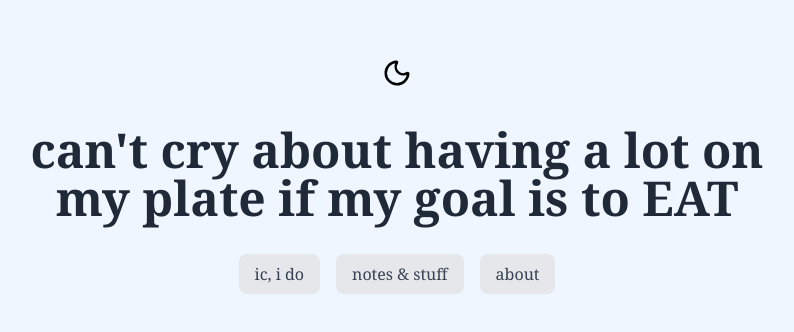
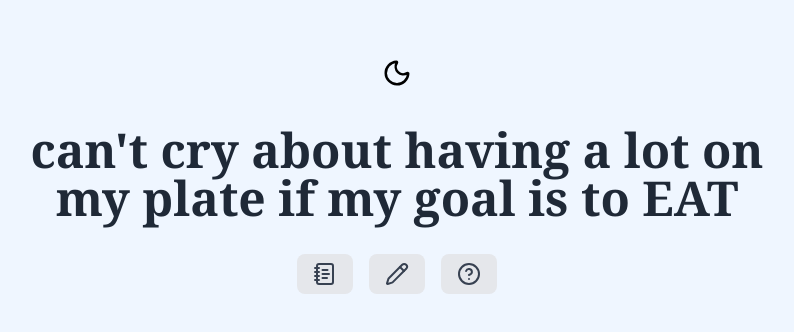
Before and after one commit to irisc52/ic-i-do, a React (Vite) app: page / in a window 1280 px wide. Shown: the part 224-556 px from the top of the page, without its empty margins (243-1037 px from the left). Built offline with nearby package versions, Linux system fonts and the light colour scheme.

Commit message:
working hoome/about/notes/app buttons, notes page w/ data persistance, changed date format for off-by-one

```diff
--- a/package.json
+++ b/package.json
@@ -12,8 +12,10 @@
   "dependencies": {
     "lucide-react": "^0.562.0",
     "react": "^19.2.0",
+    "react-confetti": "^6.4.0",
     "react-dom": "^19.2.0",
     "react-inline-editing": "^1.0.10",
+    "react-rewards": "^2.1.0",
     "react-simple-typewriter": "^5.0.1"
   },
   "devDependencies": {
--- a/src/About.jsx
+++ b/src/About.jsx
@@ -1 +1,27 @@
 import React, { useState, useEffect } from 'react';
+import { HomeIcon } from 'lucide-react';
+
+export default function About( {goToPage} ) {
+    return (
+        <div className="min-h-screen font-serif bg-gradient-to-br from-blue-50 to-indigo-100 p-8">
+            <button
+                onClick={() => goToPage('welcome')}
+            >
+                <HomeIcon/>
+            </button>
+                <div className={`min-h-screen p-8 flex items-center justify-center`}>
+                    <div className="space-y-8 font-serif max-w-3xl mx-auto text-center">
+                        <p>
+                            <b>ic, i do</b> was created by
+                            <a href="https://www.linkedin.com/in/iristtchen/"> <span className="text-blue-500"><u>Iris Chen</u> </span></a>
+                            (me!) cus using a gdoc for everything is bad
+                            <br></br>
+                            <br></br>
+                            YAY
+                        </p>
+
+                    </div>
+                </div>
+        </div>
+    )
+}
--- a/src/App.jsx
+++ b/src/App.jsx
@@ -1,7 +1,9 @@
 import React, { useState, useEffect } from 'react';
-import { Plus, Trash2, Check, Circle, PinIcon } from 'lucide-react';
+import { Plus, Trash2, Check, Circle, PinIcon, HomeIcon } from 'lucide-react';
+import { useReward } from 'react-rewards';
 
-export default function TodoApp() {
+
+export default function TodoApp( {goToPage} ) {
   // STATE MANAGEMENT with localStorage
   // Load todos from localStorage on initial render, or use default todos if none exist
   const [todos, setTodos] = useState(() => {
@@ -59,7 +61,7 @@ export default function TodoApp() {
         return {
           ...todo,
           completed: newCompleted,
-          completedDate: newCompleted ? new Date().toLocaleDateString() : null
+          completedDate: newCompleted ? new Date().toISOString().slice(0, 10) : null
         };
       }
       return todo;
@@ -105,7 +107,12 @@ export default function TodoApp() {
 
   // JSX
   return (
-    <div className="min-h-screen bg-gradient-to-br from-blue-50 to-indigo-100 p-8">
+    <div className="min-h-screen font-serif bg-gradient-to-br from-blue-50 to-indigo-100 p-8">
+      <button
+        onClick={() => goToPage('welcome')}
+      >
+          <HomeIcon/>
+      </button>
       <div className="max-w-4xl mx-auto">
         {/* Header */}
         <div className="bg-white rounded-lg shadow-lg p-6 mb-6">
@@ -119,7 +126,7 @@ export default function TodoApp() {
 
         {/* Add Todo Section */}
         <div className="bg-white rounded-lg shadow-lg p-6 mb-6">
-          <h2 className="text-lg font-semibold text-gray-700 mb-4">add new task</h2>
+          <h2 className="text-lg font-semibold font-serif text-gray-700 mb-4">add new task</h2>
           <div className="flex gap-3">
             {/* INPUT: value links to state, onChange updates state */}
             <input
@@ -199,7 +206,7 @@ export default function TodoApp() {
                   {todo.completed ? (
                     <Check className="text-green-600" size={24} />
                   ) : (
-                    <Circle className="text-gray-400" size={24} />
+                    <Circle className="text-gray-400 hover:scale-90" size={24} />
                   )}
                 </button>
 
@@ -234,7 +241,7 @@ export default function TodoApp() {
                     >
                       {todo.text} {todo.dueDate && !todo.completed &&
                                   (<span className = "text-xs text-gray-500">
-                                    due {new Date(todo.dueDate).toLocaleDateString()}
+                                    due {todo.dueDate}
                                   </span>)}
                                   {todo.completed && todo.completedDate &&
                                   (<span className = "text-xs text-gray-500">
--- a/src/Notes.jsx
+++ b/src/Notes.jsx
@@ -1,17 +1,42 @@
 import React, { useState, useEffect } from 'react';
+import { HomeIcon } from 'lucide-react';
 
-export default function Notes() {
-    const [notes, setNotes] = useState('')
+export default function Notes({ goToPage }) {
+
+    const [notes, setNotes] = useState(() => {
+        const savedNotes = localStorage.getItem('notes');
+        if (savedNotes) {
+            return JSON.parse(savedNotes);
+        }
+        return '';
+        });
+
+
+    useEffect(() => {
+        localStorage.setItem('notes', JSON.stringify(notes));
+    }, [notes])
 
     return (
-        <input
-            type="text"
-            value={notes}
-            onChange={(e) => setNewTodoText(e.target.value)}
-            onKeyPress={(e) => e.key === 'Enter' && setNotes()}
-            placeholder="what r we doing today queen"
-            className="flex-1 px-4 py-2 border border-gray-300 rounded-lg focus:outline-none focus:ring-2 focus:ring-blue-500"
-        />
+
+        <div className="min-h-screen font-serif bg-gradient-to-br from-blue-50 to-indigo-100 p-8">
+            <button
+                onClick={() => goToPage('welcome')}
+            >
+                <HomeIcon />
+            </button>
+            <div className="min-h-screen p-8 flex justify-center items-center">
+                <textarea
+                    spellCheck={false}
+                    type="textarea"
+                    value={notes}
+                    onChange={(e) => setNotes(e.target.value)}
+                    onKeyPress={(e) => e.key === 'Enter' && setNotes()}
+                    placeholder="what are we doing today queen"
+                    className="flex-1 px-4 py-2 border border-gray-300 rounded-lg focus:outline-none
+                                focus:ring-2 focus:ring-blue-500 w-full h-96"
+                />
+            </div>
+        </div>
     )
 
 }
--- /dev/null
+++ b/src/Router.jsx
@@ -0,0 +1,29 @@
+import './index.css'
+import { useState } from 'react';
+import App from './App.jsx'
+import WelcomePage from './Welcome.jsx'
+import AboutPage from './About.jsx'
+import NotesPage from './Notes.jsx'
+
+export default function Main() {
+    const [currentScreen, setCurrentScreen] = useState('welcome');
+
+    const pages = {
+        welcome: <WelcomePage goToPage={setCurrentScreen} />,
+        app: <App goToPage={setCurrentScreen} />,
+        about: <AboutPage goToPage={setCurrentScreen} />,
+        notes: <NotesPage goToPage={setCurrentScreen} />
+    };
+
+    return <div>{pages[currentScreen]}</div>;
+
+
+    //   <div>
+    //     {currentPage === 'welcome' ? (
+    //       <WelcomePage goToApp = {() => setCurrentPage('app')} />
+    //     ) : (
+    //       <App goToHome = {() => setCurrentPage('welcome')} />
+    //     )}
+    //   </div>
+    // )
+  }
--- a/src/Welcome.jsx
+++ b/src/Welcome.jsx
@@ -1,5 +1,5 @@
 import React, { useState, useEffect } from 'react';
-import { MoonIcon, SunIcon } from 'lucide-react';
+import { MoonIcon, SunIcon, NotebookTextIcon, PencilIcon, CircleQuestionMark} from 'lucide-react';
 import { Typewriter } from 'react-simple-typewriter';
 
 const themes = {
@@ -23,7 +23,6 @@ const themes = {
         buttonCurrent: "bg-blue-200",
         buttonCurrentText: "text-black"
     }
-    // pink: {}
 }
 
 const moods = {
@@ -36,9 +35,9 @@ const moods = {
 
 }
 
-export default function Welcome() {
+export default function Welcome({ goToPage }) {
 
-    const [currentPage, setCurrentPage] = useState('')
+    const [selectedPage, setSelectedPage] = useState('')
     const [theme, setTheme] = useState('light')
     const [mood, setMood] = useState('iris')
 
@@ -49,6 +48,18 @@ export default function Welcome() {
 
     const t = themes[theme];
     const m = moods[mood];
+
+    const pages = [
+        {   name: 'app',
+            icon: <NotebookTextIcon/>
+        },
+        {   name: 'notes',
+            icon: <PencilIcon/>
+        },
+        {   name: 'about',
+            icon: <CircleQuestionMark/>
+        }
+    ]
 
     return (
     <div className={`min-h-screen ${t.bg } p-8 flex items-center justify-center`}>
@@ -62,23 +73,25 @@ export default function Welcome() {
             </button>
 
             <h1 className={`text-5xl font-serif font-bold ${t.text} mb-4`}>
-                <Typewriter words={m.message} loop={1}/>
+                <Typewriter words={m.message} loop={1} typeSpeed={60}/>
             </h1>
 
             <div className="flex gap-4 justify-center">
-            {['ic, i do', 'notes & stuff', 'about'].map(page => (
+            {/* {[<NotebookTextIcon/>, <PencilIcon/>, <CircleQuestionMark/>].map(page => ( */}
+            {pages.map(page => (
                 <button
                     key={page}
-                    onClick={() => setCurrentPage(page)}
+                    // onClick = {() => page.name === selectedPage ? setSelectedPage('') : setSelectedPage(page.name)}
+                    onClick={() => goToPage(page.name)}
                     className={`px-4 py-2 rounded-lg transition-colors ${
-                        currentPage === page
+                        selectedPage === page.name
                         ? t.buttonCurrent + ' ' + t.buttonCurrentText + ' font-serif'
                         : t.button + ' ' + t.buttonText + ' hover:' + t.buttonHover + ' font-serif'
                         // 'bg-blue-500 text-white font-serif'
                         // : 'bg-gray-200 text-gray-700 hover:bg-gray-300 font-serif'
                     }`}
                 >
-                    {page}
+                    {page.icon}
                 </button>
             ))}
             </div>
--- a/src/main.jsx
+++ b/src/main.jsx
@@ -2,12 +2,12 @@ import React from 'react'
 import { StrictMode } from 'react'
 import { createRoot } from 'react-dom/client'
 import './index.css'
-import App from './App.jsx'
-import WelcomePage from './Welcome.jsx'
+import Main from './Router.jsx'
+import About from './About.jsx'
+
 
 createRoot(document.getElementById('root')).render(
   <StrictMode>
-    {/* <App /> */}
-    <WelcomePage />
+    <Main />
   </StrictMode>,
 )
```
Also changed, not shown: 1 other file (tests, documents, lock files or other folders).
